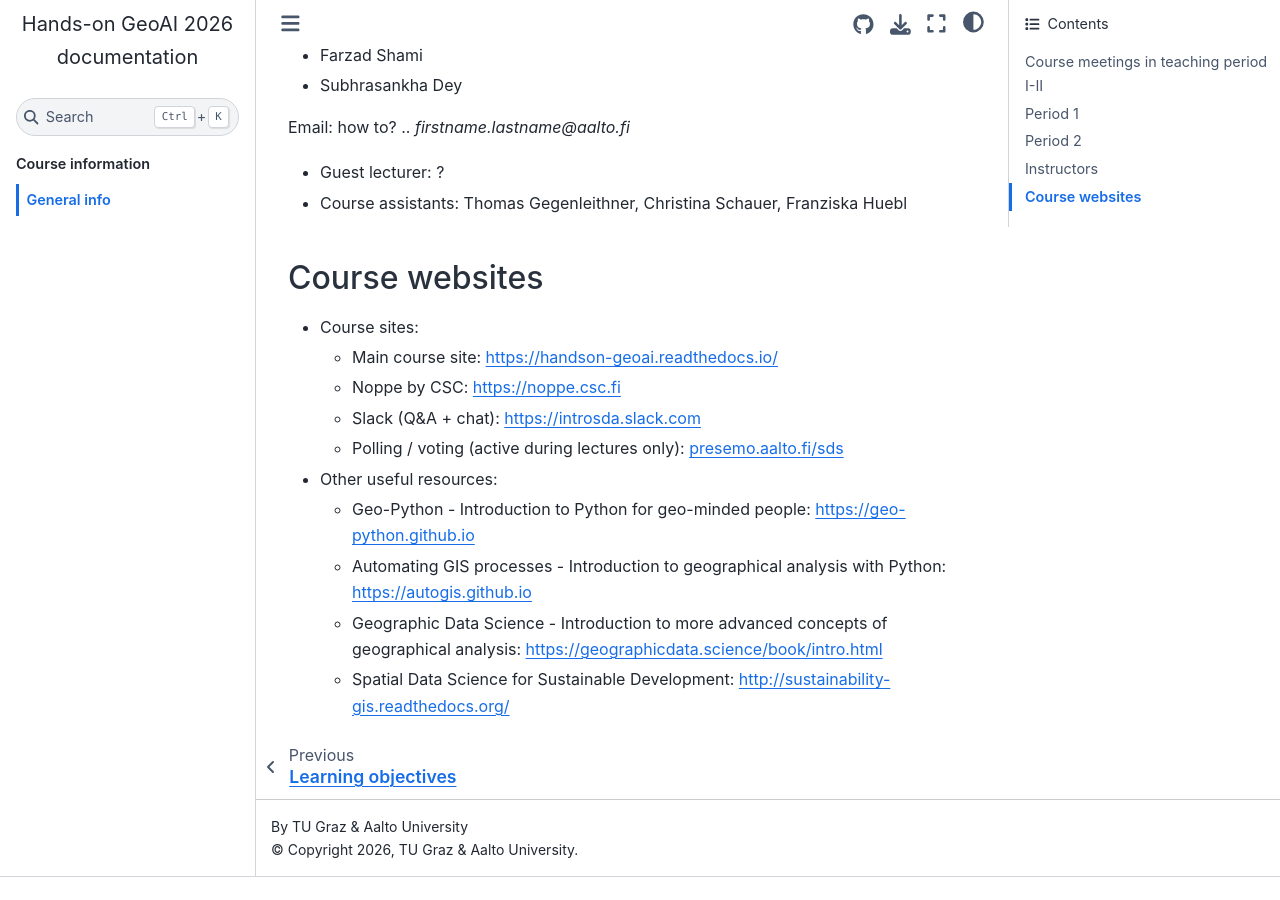
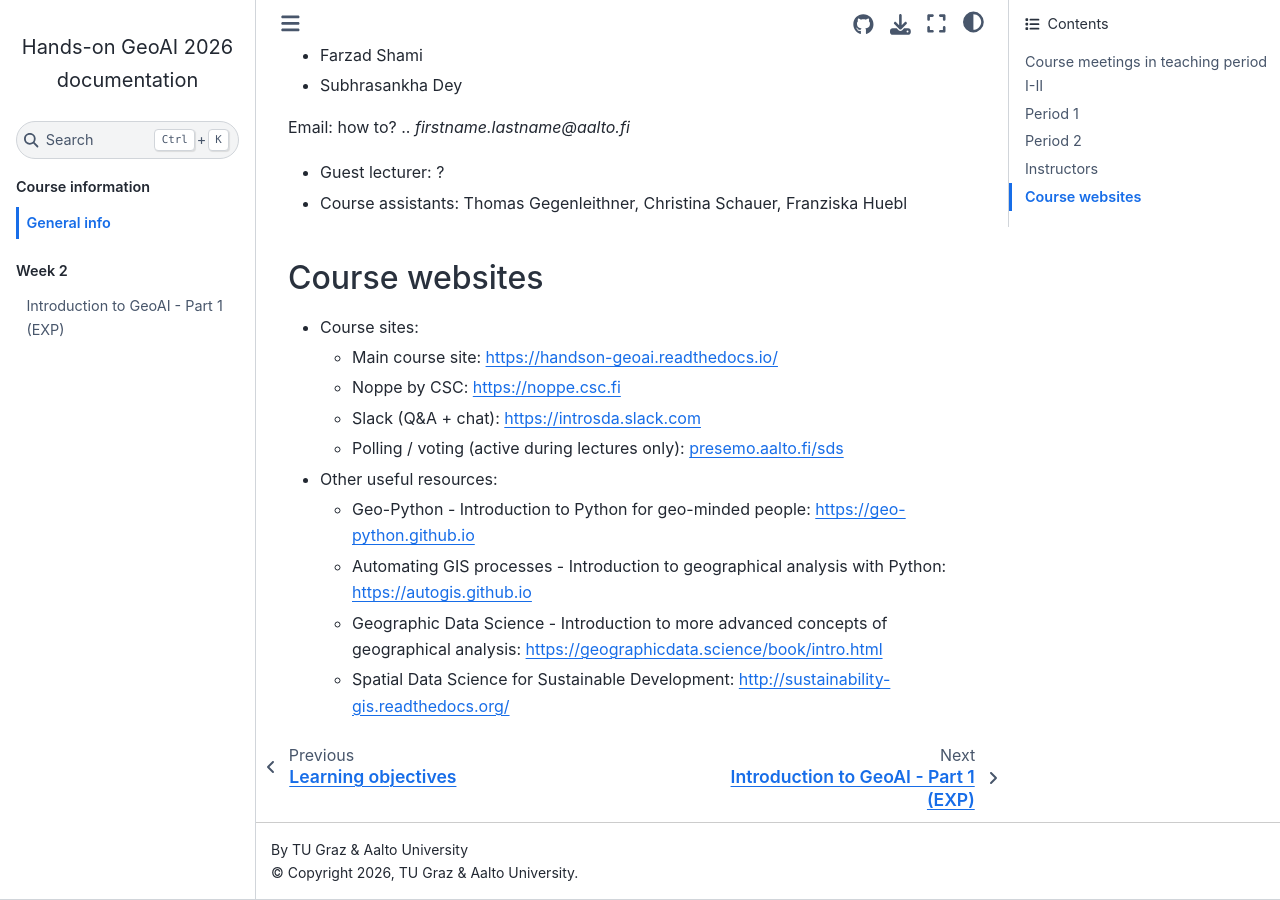
Before and after one commit to Hands-on-GeoAI/course-site, a Sphinx documentation site: the page built from source/course-info/course-info.rst, in a window 1280 px wide and 900 px high, scrolled down 785 px. Built offline with Sphinx 7.4.7 and the Sphinx Book theme 1.1.4, drawn with Linux system fonts in a browser that asks for light colours; pages that are not in the unit, such as notebooks, are missing from menus; before the commit the page ends 1662 px from its top, so only the background shows below that.

Commit message:
updating index.rst

```diff
--- a/source/index.rst
+++ b/source/index.rst
@@ -101,7 +101,7 @@ The course includes 8 teaching sessions running between March 16th and May 19th,
         - **P1: Machine Learning Practical:** Training a simple ML model, showcasing spatially explicit modeling, and predicting.
         - **Interactive:** Team building exercise (Miro board).
 
-|\n
+
 Contents
 --------
 
@@ -143,4 +143,4 @@ Contents
     :maxdepth: 1
     :caption: Week 2
 
-    lessons/L1
+    lessons/L1/intro-to-GeoAI
```
